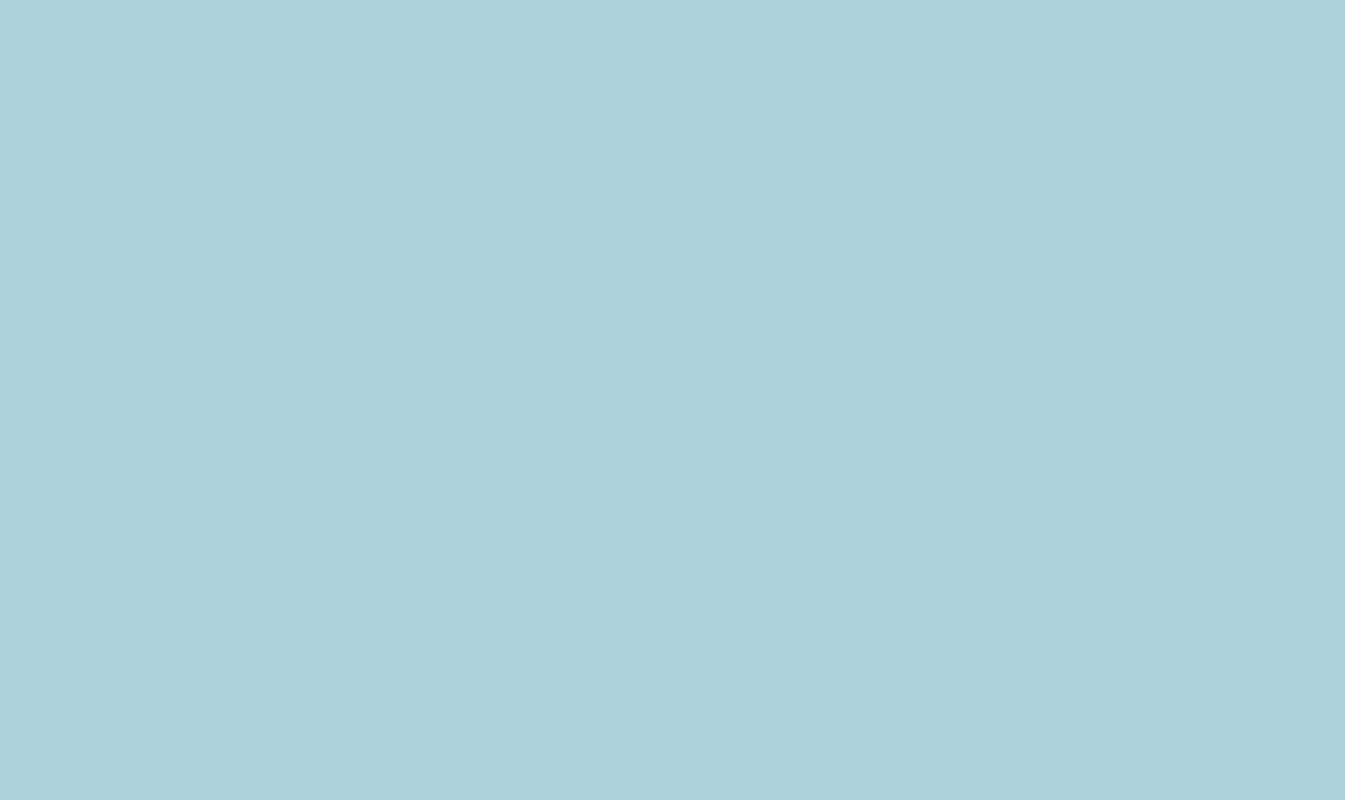
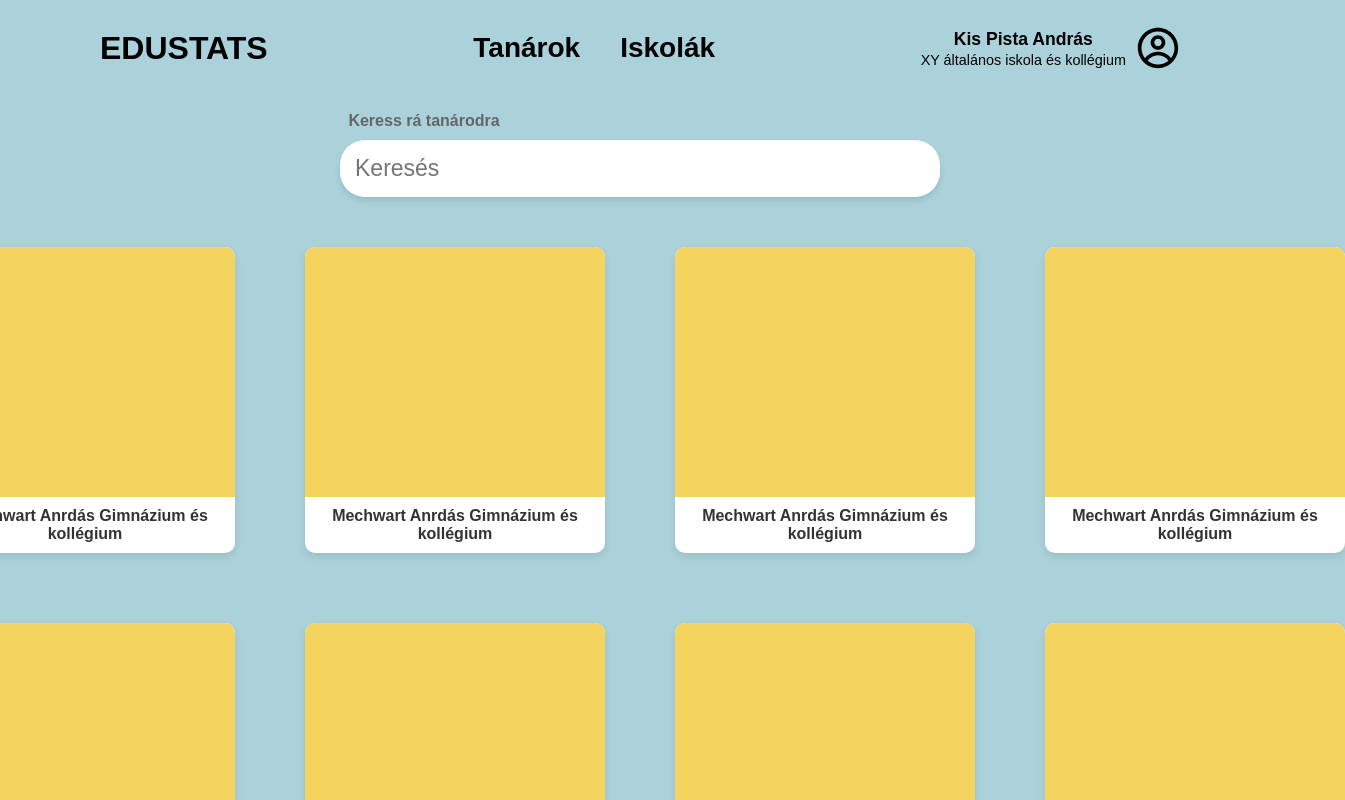
Before and after one commit to sacaaa/szoftverfejlesztesi-modszertanok-projekt, a React (Vite) app in the folder src/client/: page /iskolak in a window 1280 px wide. Before the commit this address had no page. Shown: the top 800 px of the page, 1345 px wide, since content can reach past the window. Built offline with nearby package versions, Linux system fonts and the light colour scheme.

Commit message:
Iskolák oldal elkészítve

```diff
--- a/src/client/src/App.tsx
+++ b/src/client/src/App.tsx
@@ -1,7 +1,8 @@
 import { BrowserRouter as Router, Routes, Route } from 'react-router-dom'
 import HomePage from './pages/HomePage/HomePage';
 import Tanarok from './pages/Tanarok/Tanarok';
-import './App.css'
+import Iskolak from './pages/Iskolak/Iskolak';
+import './App.css';
 
 function App() {
   return (
@@ -10,6 +11,7 @@ function App() {
         <Routes>
           <Route path="/" element={<HomePage />} />
           <Route path="/tanarok" element={<Tanarok />} />
+          <Route path="/iskolak" element={<Iskolak name={""}/>} />
         </Routes>
       </Router>
     </>
--- a/src/client/src/components/Navbar/Navbar.tsx
+++ b/src/client/src/components/Navbar/Navbar.tsx
@@ -10,7 +10,7 @@ export default function Navbar() {
             </div>
             <div className="navbar-center">
                 <Link to="/tanarok">Tanárok</Link>
-                <Link to="/">Iskolák</Link>
+                <Link to="/iskolak">Iskolák</Link>
             </div>
             <div className="navbar-right">
                 <div className="profile">
--- /dev/null
+++ b/src/client/src/components/School_list/SchoolCard.css
@@ -0,0 +1,24 @@
+.card {
+    width: 300px;
+    background-color: #ffffff;
+    border-radius: 10px;
+    box-shadow: 0 4px 8px rgba(0, 0, 0, 0.1);
+    margin: 10px;
+    overflow: hidden;
+}
+
+.card-body {
+    height: 250px;
+    background-color: #f4d35e;
+    display: flex;
+    justify-content: center;
+    align-items: center;
+}
+
+.card-footer {
+    padding: 10px;
+    text-align: center;
+    font-size: 16px;
+    font-weight: bold;
+    color: #333;
+}
--- /dev/null
+++ b/src/client/src/components/School_list/SchoolCard.tsx
@@ -0,0 +1,20 @@
+import './SchoolCard.css';
+
+interface SchoolCardProps {
+    name: string;
+}
+
+const SchoolCard = ({ name }: SchoolCardProps) => {
+    return (
+        <div className="card">
+            <div className="card-body">
+                {/* Itt lehetne egy kép vagy más tartalom */}
+            </div>
+            <div className="card-footer">
+                {name}
+            </div>
+        </div>
+    );
+};
+
+export default SchoolCard;
--- a/src/client/src/components/Searchbar/Searchbar.css
+++ b/src/client/src/components/Searchbar/Searchbar.css
@@ -13,7 +13,6 @@
     color: #666;
     text-align: left;
     padding-right: 27rem;
-    /* Szürke */
 }
 
 .searchinput {
--- a/src/client/src/components/Searchbar_textbox/Searchbar_textbox.css
+++ b/src/client/src/components/Searchbar_textbox/Searchbar_textbox.css
@@ -22,7 +22,6 @@
     color: #666;
     text-align: left;
     padding-left: 0.5rem;
-    /* Szürke */
 }
 
 .search-input {
@@ -45,5 +44,4 @@
     line-height: 1.6;
     color: #333;
     padding-top: 4rem;
-    /* Sötétszürke */
 }
--- /dev/null
+++ b/src/client/src/pages/Iskolak/Iskolak.css
@@ -0,0 +1,9 @@
+.school-list {
+    display: grid;
+    grid-template-columns: 1fr 1fr 1fr 1fr;
+    justify-content: center;
+    width: 100%;
+    padding: 40px 50% 0px 50%;
+    gap: 50px;
+    margin: 0 auto;
+}
--- /dev/null
+++ b/src/client/src/pages/Iskolak/Iskolak.tsx
@@ -0,0 +1,25 @@
+import Navbar from "../../components/Navbar/Navbar";
+import Searchbar from "../../components/Searchbar/Searchbar";
+import SchoolCard from "../../components/School_list/SchoolCard";
+import './Iskolak.css';
+
+interface SchoolCardNames {
+    name: string;
+}
+
+export default function Iskolak({ name }: SchoolCardNames) {
+    return (<>
+        <Navbar />
+        <Searchbar />
+        <div className="school-list">
+            <SchoolCard name={"Mechwart Anrdás Gimnázium és kollégium"}/>
+            <SchoolCard name={"Mechwart Anrdás Gimnázium és kollégium"}/>
+            <SchoolCard name={"Mechwart Anrdás Gimnázium és kollégium"}/>
+            <SchoolCard name={"Mechwart Anrdás Gimnázium és kollégium"}/>
+            <SchoolCard name={"Mechwart Anrdás Gimnázium és kollégium"}/>
+            <SchoolCard name={"Mechwart Anrdás Gimnázium és kollégium"}/>
+            <SchoolCard name={"Mechwart Anrdás Gimnázium és kollégium"}/>
+            <SchoolCard name={"Mechwart Anrdás Gimnázium és kollégium"}/>
+        </div>
+    </>)
+}
```
